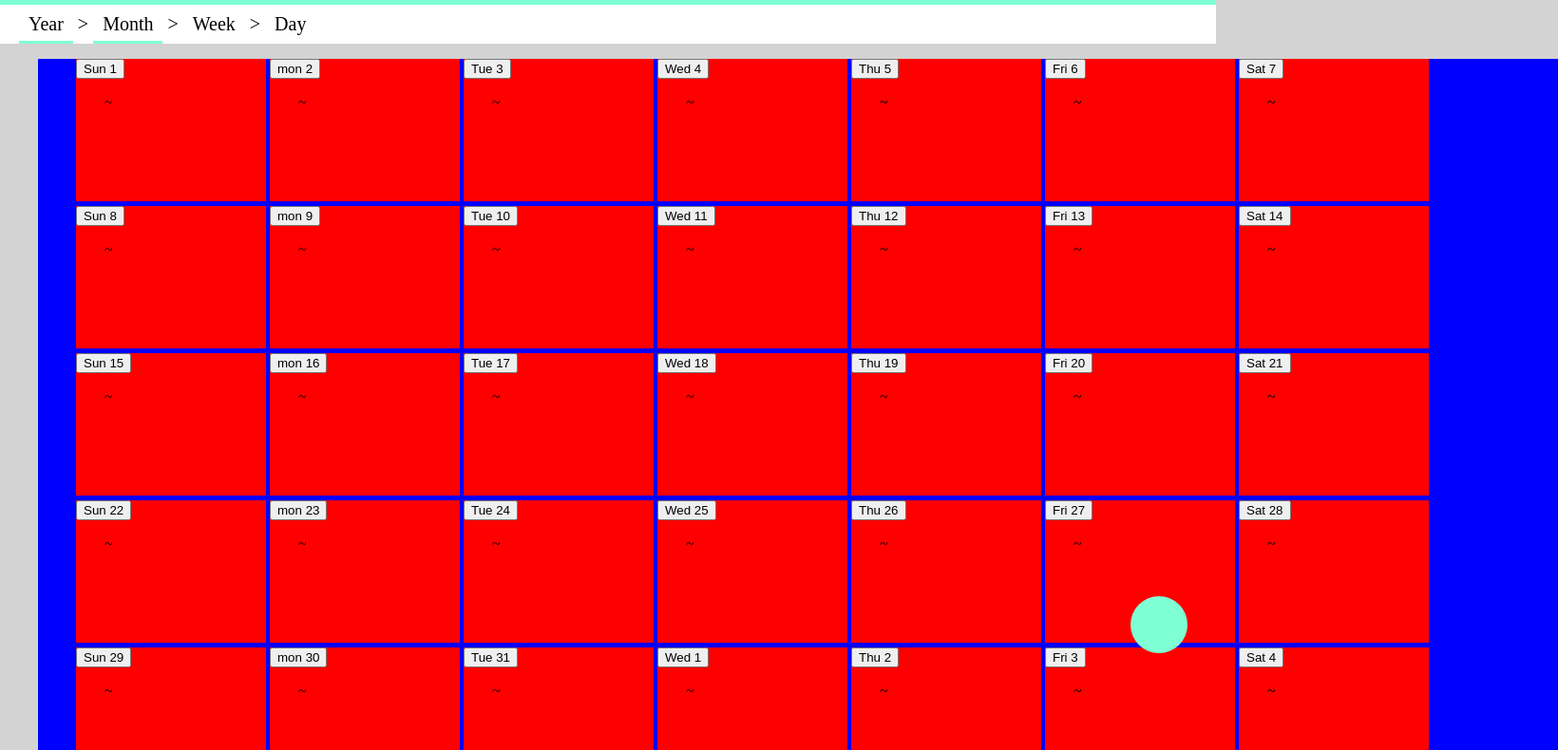
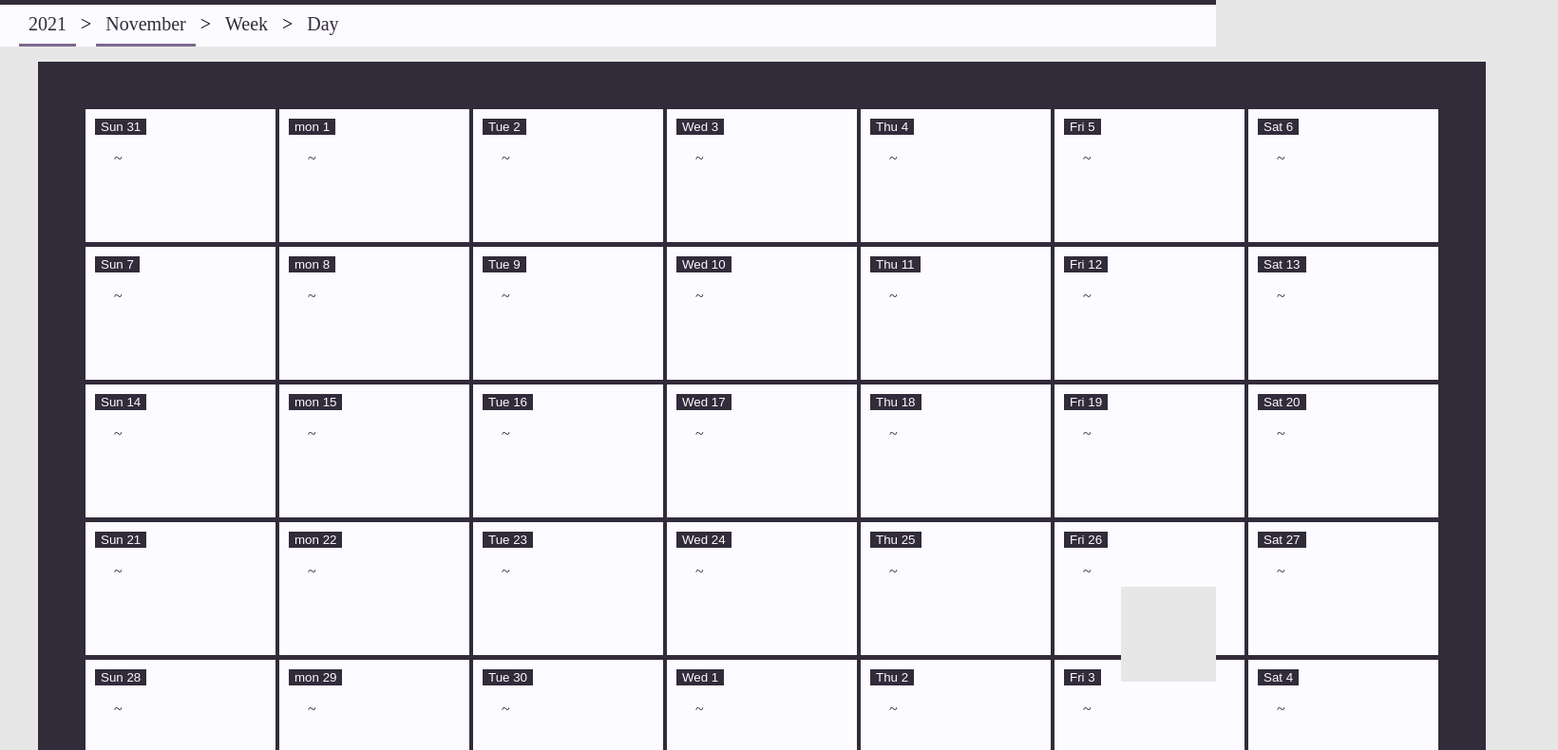
Before and after one commit to 402iq/402iq-CS361_Assignment_5, a plain HTML site: page index.html in a window 1280 px wide. Shown: the part 82-872 px from the top of the page at 95% size, 1640 px wide, since content can reach past the window. Drawn offline with Linux system fonts and the light colour scheme.

Commit message:
beautified page
Updated CSS and HTML to look less bad

```diff
--- a/index.html
+++ b/index.html
@@ -20,12 +20,9 @@
             <a href="#"><h1 class="siteTitle"> This Month's Schedule</h1></a>
             <nav class="navbar">
                 <ul class="navlist">
-                    <li class="navitem navlink active"><a href="#">Year</a></li>
-                    <li">></li>
-                    <li class="navitem navlink active"><a href="#">Month</a></li>
-                    <li">></li>
-                    <li class="navitem navlink"><a href="#">Week</a></li>
-                    <li">></li>
+                    <li class="navitem navlink active"><a href="#">2021</a></li> >
+                    <li class="navitem navlink active"><a href="#">November</a></li> >
+                    <li class="navitem navlink"><a href="#">Week</a></li> >
                     <li class="navitem navlink"><a href="#">Day</a></li>
                 </ul>
             </nav>
@@ -38,31 +35,31 @@
                 <li class="week">
                     <ul class="daysInWeek">
                         <li class="day">
-                            <button type="button" class="dayButton">Sun 1</button>
+                            <button type="button" class="dayButton">Sun 31</button>
                             <p class="dayDescrip"> ~ </p>
                         </li>
                         <li class="day">
-                            <button type="button" class="dayButton">mon 2</button>
+                            <button type="button" class="dayButton">mon 1</button>
                             <p class="dayDescrip"> ~ </p>
                         </li>
                         <li class="day">
-                            <button type="button" class="dayButton">Tue 3</button>
+                            <button type="button" class="dayButton">Tue 2</button>
                             <p class="dayDescrip"> ~ </p>
                         </li>
                         <li class="day">
-                            <button type="button" class="dayButton">Wed 4</button>
+                            <button type="button" class="dayButton">Wed 3</button>
                             <p class="dayDescrip"> ~ </p>
                         </li>
                         <li class="day">
-                            <button type="button" class="dayButton">Thu 5</button>
+                            <button type="button" class="dayButton">Thu 4</button>
                             <p class="dayDescrip"> ~ </p>
                         </li>
                         <li class="day">
-                            <button type="button" class="dayButton">Fri 6</button>
+                            <button type="button" class="dayButton">Fri 5</button>
                             <p class="dayDescrip"> ~ </p>
                         </li>
                         <li class="day">
-                            <button type="button" class="dayButton">Sat 7</button>
+                            <button type="button" class="dayButton">Sat 6</button>
                             <p class="dayDescrip"> ~ </p>
                         </li>
                     </ul>
@@ -70,31 +67,31 @@
                 <li class="week">
                     <ul class="daysInWeek">
                         <li class="day">
-                            <button type="button" class="dayButton">Sun 8</button>
+                            <button type="button" class="dayButton">Sun 7</button>
                             <p class="dayDescrip"> ~ </p>
                         </li>
                         <li class="day">
-                            <button type="button" class="dayButton">mon 9</button>
+                            <button type="button" class="dayButton">mon 8</button>
                             <p class="dayDescrip"> ~ </p>
                         </li>
                         <li class="day">
-                            <button type="button" class="dayButton">Tue 10</button>
+                            <button type="button" class="dayButton">Tue 9</button>
                             <p class="dayDescrip"> ~ </p>
                         </li>
                         <li class="day">
-                            <button type="button" class="dayButton">Wed 11</button>
+                            <button type="button" class="dayButton">Wed 10</button>
                             <p class="dayDescrip"> ~ </p>
                         </li>
                         <li class="day">
-                            <button type="button" class="dayButton">Thu 12</button>
+                            <button type="button" class="dayButton">Thu 11</button>
                             <p class="dayDescrip"> ~ </p>
                         </li>
                         <li class="day">
-                            <button type="button" class="dayButton">Fri 13</button>
+                            <button type="button" class="dayButton">Fri 12</button>
                             <p class="dayDescrip"> ~ </p>
                         </li>
                         <li class="day">
-                            <button type="button" class="dayButton">Sat 14</button>
+                            <button type="button" class="dayButton">Sat 13</button>
                             <p class="dayDescrip"> ~ </p>
                         </li>
                     </ul>
@@ -102,31 +99,31 @@
                 <li class="week">
                     <ul class="daysInWeek">
                         <li class="day">
-                            <button type="button" class="dayButton">Sun 15</button>
+                            <button type="button" class="dayButton">Sun 14</button>
                             <p class="dayDescrip"> ~ </p>
                         </li>
                         <li class="day">
-                            <button type="button" class="dayButton">mon 16</button>
+                            <button type="button" class="dayButton">mon 15</button>
                             <p class="dayDescrip"> ~ </p>
                         </li>
                         <li class="day">
-                            <button type="button" class="dayButton">Tue 17</button>
+                            <button type="button" class="dayButton">Tue 16</button>
                             <p class="dayDescrip"> ~ </p>
                         </li>
                         <li class="day">
-                            <button type="button" class="dayButton">Wed 18</button>
+                            <button type="button" class="dayButton">Wed 17</button>
                             <p class="dayDescrip"> ~ </p>
                         </li>
                         <li class="day">
-                            <button type="button" class="dayButton">Thu 19</button>
+                            <button type="button" class="dayButton">Thu 18</button>
                             <p class="dayDescrip"> ~ </p>
                         </li>
                         <li class="day">
-                            <button type="button" class="dayButton">Fri 20</button>
+                            <button type="button" class="dayButton">Fri 19</button>
                             <p class="dayDescrip"> ~ </p>
                         </li>
                         <li class="day">
-                            <button type="button" class="dayButton">Sat 21</button>
+                            <button type="button" class="dayButton">Sat 20</button>
                             <p class="dayDescrip"> ~ </p>
                         </li>
                     </ul>
@@ -134,31 +131,31 @@
                 <li class="week">
                     <ul class="daysInWeek">
                         <li class="day">
-                            <button type="button" class="dayButton">Sun 22</button>
+                            <button type="button" class="dayButton">Sun 21</button>
                             <p class="dayDescrip"> ~ </p>
                         </li>
                         <li class="day">
-                            <button type="button" class="dayButton">mon 23</button>
+                            <button type="button" class="dayButton">mon 22</button>
                             <p class="dayDescrip"> ~ </p>
                         </li>
                         <li class="day">
-                            <button type="button" class="dayButton">Tue 24</button>
+                            <button type="button" class="dayButton">Tue 23</button>
                             <p class="dayDescrip"> ~ </p>
                         </li>
                         <li class="day">
-                            <button type="button" class="dayButton">Wed 25</button>
+                            <button type="button" class="dayButton">Wed 24</button>
                             <p class="dayDescrip"> ~ </p>
                         </li>
                         <li class="day">
-                            <button type="button" class="dayButton">Thu 26</button>
+                            <button type="button" class="dayButton">Thu 25</button>
                             <p class="dayDescrip"> ~ </p>
                         </li>
                         <li class="day">
-                            <button type="button" class="dayButton">Fri 27</button>
+                            <button type="button" class="dayButton">Fri 26</button>
                             <p class="dayDescrip"> ~ </p>
                         </li>
                         <li class="day">
-                            <button type="button" class="dayButton">Sat 28</button>
+                            <button type="button" class="dayButton">Sat 27</button>
                             <p class="dayDescrip"> ~ </p>
                         </li>
                     </ul>
@@ -166,15 +163,15 @@
                 <li class="week">
                     <ul class="daysInWeek">
                         <li class="day">
-                            <button type="button" class="dayButton">Sun 29</button>
+                            <button type="button" class="dayButton">Sun 28</button>
                             <p class="dayDescrip"> ~ </p>
                         </li>
                         <li class="day">
-                            <button type="button" class="dayButton">mon 30</button>
+                            <button type="button" class="dayButton">mon 29</button>
                             <p class="dayDescrip"> ~ </p>
                         </li>
                         <li class="day">
-                            <button type="button" class="dayButton">Tue 31</button>
+                            <button type="button" class="dayButton">Tue 30</button>
                             <p class="dayDescrip"> ~ </p>
                         </li>
                         <li class="day">
@@ -220,7 +217,7 @@
                         <textarea id="eventDescriptionInput"></textarea>
                     </div>
                     <div class="eventRemind eventInput">
-                        <label for="eventReminderInput">Time Til Reminder (in seconds)</label>
+                        <label for="eventReminderInput">Time Til Reminder</label>
                         <input type="text" id="eventReminderInput">
                         <button type="button" class="reminderEnabled">Enabled</button>
                     </div>
--- a/style.css
+++ b/style.css
@@ -1,6 +1,6 @@
 body {
     margin: 0;
-    background-color: lightgray;
+    background-color: #e7e7e7;
 }
 
 a {
@@ -12,12 +12,12 @@ a {
     padding: 20px 30px;
     font-size: 40px;
     font-weight: 300;
-    background-color: aquamarine;
-    color: white;
+    background-color: #322b3a;
+    color: #fcfbff;
 }
 
 .navbar {
-    background-color: white;
+    background-color: #fcfbff;
     font-size: 20px;
     line-height: 25px;
 }
@@ -32,12 +32,12 @@ a {
 }
 
 a {
-    color: black;
+    color: #322b3a;
 }
 
 a:hover,
 a:focus {
-    color: aquamarine;
+    color: #322b3a;
 }
 
 a:focus {
@@ -50,18 +50,28 @@ a:focus {
 }
 
 .navlink.active {
-    box-shadow: inset 0 -3px aquamarine;
+    border-bottom: inset;
+    border-color:#322b3a;
 }
 
 .week {
-    display:block;
+    display: block;
     padding-bottom: 5px;
-    background-color: blue;
-    width: 1600px;
+    padding-left: 10px;
+    background-color: #322b3a;
+    width: 1514px;
 }
-.day {
-    background-color: red;
-    height: 150px;
+
+    .week:first-of-type {
+        padding-top: 50px;
+    }
+    .week:last-of-type {
+        padding-bottom: 50px;
+    }
+
+    .day {
+    background-color: #fcfbff;
+    height: 140px;
     width: 200px;
     display: inline-block;
 }
@@ -69,7 +79,6 @@ a:focus {
 .eventColor {
     flex: none;
     margin-top: 5%;
-    background-color: greenyellow;
 }
 
 .eventButtons {
@@ -81,29 +90,12 @@ a:focus {
 
 #start {
     position: fixed;
-    right: 30px;
-    bottom: 30px;
-    height: 60px;
-    width: 60px;
-    border: none;
-    border-radius: 30px;
-    background-color: aquamarine;
-    color: white;
-}
-
-#start:hover,
-#start:focus {
-    right: 27px;
-    bottom: 27px;
-    height: 66px;
-    width: 66px;
-    border-radius: 33px;
-    font-size: 36px;
-    background-color: aquamarine;
-}
-
-#start:focus {
-    outline: none;
+    right: 0px;
+    bottom: 0px;
+    height: 100px;
+    width: 100px;
+    background-color: #e7e7e7;
+    border:none;
 }
 
 #mBackdrop {
@@ -113,7 +105,7 @@ a:focus {
     left: 0;
     right: 0;
     z-index: 1000;
-    background-color: rgba(0, 0, 0, 0.85);
+    background-color: red;
 }
 
 #modal {
@@ -136,8 +128,10 @@ a:focus {
     min-width: 350px;
     min-height: 300px;
     margin: 40px auto;
-    background-color: white;
-    border-radius: 15px;
+    background-color: #fcfbff;
+    border-radius: 5px;
+    border: double;
+    border-color: #322b3a;
 }
 
 .mHeader {
@@ -183,7 +177,7 @@ a:focus {
     flex: 6 200px;
     padding: 8px;
     font-size: 20px;
-    border: 1px solid lightgrey;
+    border: 1px solid #e7e7e7;
 }
 
 .eventInput textarea {
@@ -198,7 +192,7 @@ a:focus {
 
 .mFooter button {
     font-size: 20px;
-    background-color: white;
+    background-color: #fcfbff;
     color: grey;
     border: 1px solid grey;
     border-radius: 5px;
@@ -208,13 +202,14 @@ a:focus {
 }
 
 
-.mFooter .mDone {
-    background-color: aquamarine;
-    color: white;
-}
+    .mFooter .mDone {
+        border:none;
+        background-color: #322b3a;
+        color: #fcfbff;
+    }
 
 .mFooter .mDone:hover {
-    background-color: mediumaquamarine;
+    background-color: #342b3f;
 }
 
 
@@ -230,12 +225,28 @@ a:focus {
     background-color: yellow;
 }
 
+.eventRemind label {
+    width: 112px;
+    margin-right: 22px;
+}
+
+
 .reminderEnabled {
-    background-color: white;
+    margin-left:10px;
+    background-color: #fcfbff;
 }
 
 .dayDescrip {
+    color: #322b3a;
     padding-left:30px;
     width: 140px;
     Height: 100px;
 }
+
+.dayButton {
+    margin-left: 10px;
+    margin-top: 10px;
+    color: #fcfbff;
+    background-color: #322b3a;
+    border:none;
+}
```
